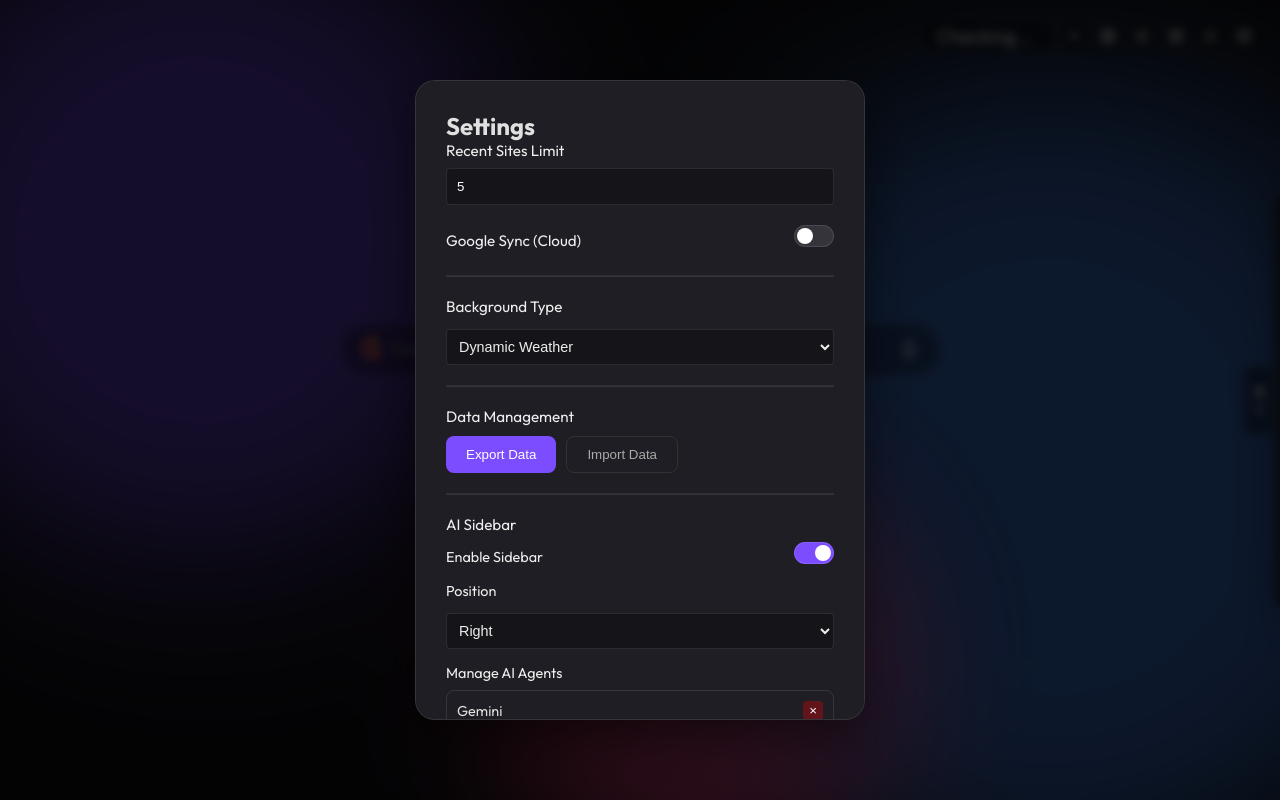
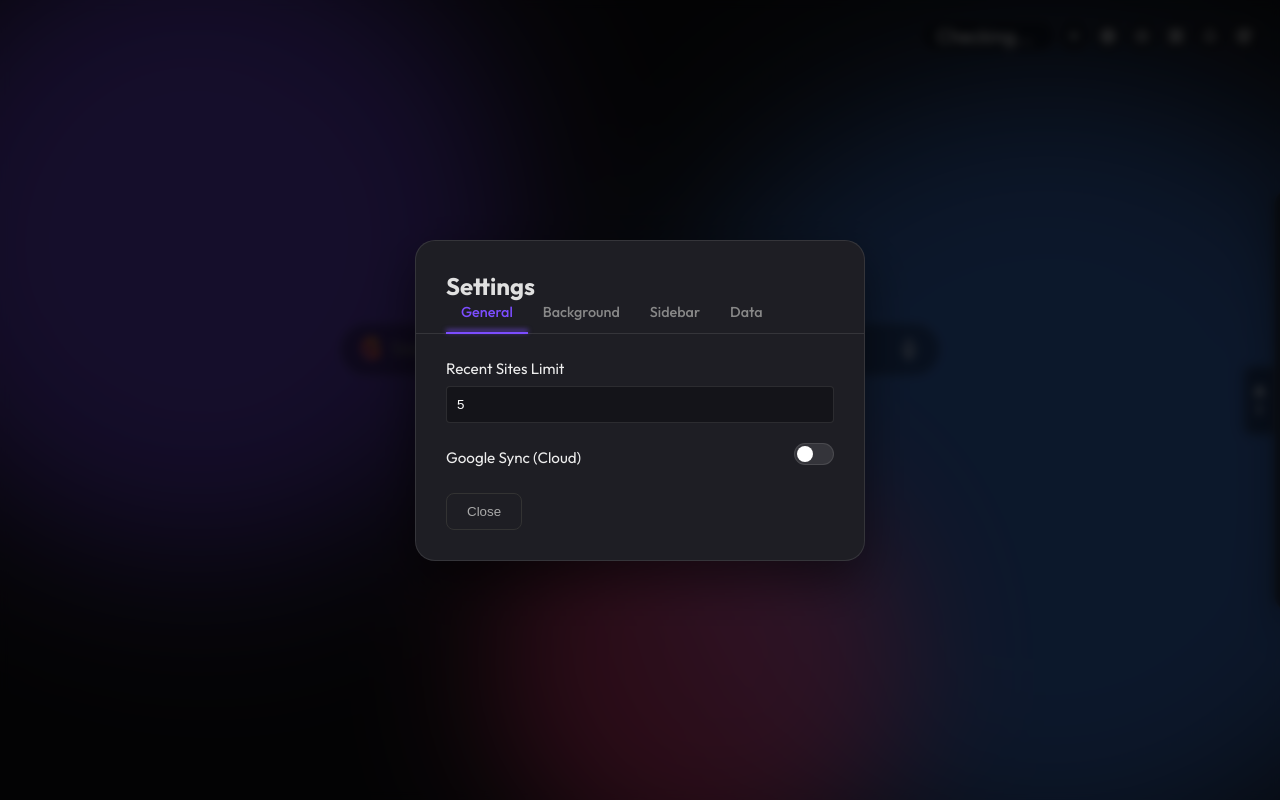
Before and after one commit to skdsam/chrome-home, a browser extension: page newtab.html in a window 1280 px wide. Both pictures are taken after a click on the element 1244 px from the left and 36 px from the top of the page. Drawn offline with Linux system fonts and the light colour scheme.

Commit message:
Implement Tabbbed Settings Modal for better organization

```diff
--- a/newtab.html
+++ b/newtab.html
@@ -7,6 +7,7 @@
     <title>Chrome Home</title>
     <link rel="stylesheet" href="newtab.css">
     <link rel="stylesheet" href="ai-sidebar.css">
+    <link rel="stylesheet" href="tabs.css">
     <!-- Google Fonts for premium look -->
     <link rel="preconnect" href="https://fonts.googleapis.com">
     <link rel="preconnect" href="https://fonts.gstatic.com" crossorigin>
@@ -329,19 +330,35 @@
     <div id="settings-modal-overlay" class="modal-overlay hidden">
         <div class="modal">
             <h2 id="settings-modal-title">Settings</h2>
-            <div class="modal-content">
+
+            <!-- Tabs Header -->
+            <div class="settings-tabs">
+                <div class="tab-item active" data-tab="tab-general">General</div>
+                <div class="tab-item" data-tab="tab-background">Background</div>
+                <div class="tab-item" data-tab="tab-sidebar">Sidebar</div>
+                <div class="tab-item" data-tab="tab-data">Data</div>
+            </div>
+
+            <div class="modal-content" style="padding-top: 15px;">
+
+                <!-- Tab: General -->
+                <div id="tab-general" class="tab-content active">
                     <div class="settings-group">
                         <label for="recent-sites-limit">Recent Sites Limit</label>
                         <input type="number" id="recent-sites-limit" min="1" max="20" value="5">
                     </div>
-                <div class="settings-group" style="display: flex; justify-content: space-between; align-items: center;">
+                    <div class="settings-group"
+                        style="display: flex; justify-content: space-between; align-items: center;">
                         <label for="google-sync-toggle" style="margin-bottom: 0;">Google Sync (Cloud)</label>
                         <label class="switch">
                             <input type="checkbox" id="google-sync-toggle">
                             <span class="slider round"></span>
                         </label>
                     </div>
-                <hr style="border-color: rgba(255,255,255,0.1); margin: 20px 0;">
+                </div>
+
+                <!-- Tab: Background -->
+                <div id="tab-background" class="tab-content">
                     <div class="settings-group">
                         <label for="bg-type-select">Background Type</label>
                         <select id="bg-type-select" class="football-select" style="width: 100%; margin-top: 5px;">
@@ -350,6 +367,10 @@
                             <option value="gradient">Gradient Pattern</option>
                         </select>
                     </div>
+                    <!-- Note: The ID bg-query-group is used in JS to toggle visibility.
+                         We keep it here. The logic in newtab.js might need to check if we are in this tab,
+                         but visibility toggling usually works on the element itself independently.
+                    -->
                     <div id="bg-query-group" class="settings-group hidden">
                         <label for="bg-query-input" id="bg-query-label">Search Query</label>
                         <input type="text" id="bg-query-input" placeholder="e.g. Nature, Space, Minimal"
@@ -360,18 +381,11 @@
                         <input type="number" id="bg-interval-input" min="10" max="3600" value="60"
                             style="width: 100%; margin-top: 5px;">
                     </div>
-                <hr style="border-color: rgba(255,255,255,0.1); margin: 20px 0;">
+                </div>
+
+                <!-- Tab: AI Sidebar -->
+                <div id="tab-sidebar" class="tab-content">
                     <div class="settings-group">
-                    <label>Data Management</label>
-                    <div style="display: flex; gap: 10px; margin-top: 10px;">
-                        <button id="export-data-btn" class="btn-primary">Export Data</button>
-                        <button id="import-data-btn" class="btn-secondary">Import Data</button>
-                        <input type="file" id="import-file-input" accept=".json" hidden>
-                    </div>
-                </div>
-                <hr style="border-color: rgba(255,255,255,0.1); margin: 20px 0;">
-                <div class="settings-group">
-                    <label>AI Sidebar</label>
                         <div
                             style="display: flex; justify-content: space-between; align-items: center; margin-bottom: 10px;">
                             <label for="ai-sidebar-toggle" style="margin-bottom: 0px; font-size: 0.9em;">Enable
@@ -396,11 +410,28 @@
                         <div style="display: flex; gap: 5px;">
                             <input type="text" id="new-agent-name" placeholder="Name" class="football-select"
                                 style="width: 30%;">
-                        <input type="text" id="new-agent-url" placeholder="URL (https://...)" class="football-select"
+                            <input type="text" id="new-agent-url" placeholder="URL" class="football-select"
                                 style="width: 50%;">
-                        <button id="add-agent-btn" class="btn-primary" style="width: 20%; padding: 5px;">Add</button>
+                            <button id="add-agent-btn" class="btn-primary"
+                                style="width: 20%; padding: 5px;">Add</button>
                         </div>
                     </div>
+                </div>
+
+                <!-- Tab: Data -->
+                <div id="tab-data" class="tab-content">
+                    <div class="settings-group">
+                        <label>Data Management</label>
+                        <p style="font-size: 0.8em; color: #888; margin-bottom: 10px;">Export your settings to a JSON
+                            file or import a previous backup.</p>
+                        <div style="display: flex; gap: 10px;">
+                            <button id="export-data-btn" class="btn-primary" style="flex:1;">Export Data</button>
+                            <button id="import-data-btn" class="btn-secondary" style="flex:1;">Import Data</button>
+                            <input type="file" id="import-file-input" accept=".json" hidden>
+                        </div>
+                    </div>
+                </div>
+
             </div>
             <div class="modal-actions">
                 <button type="button" id="close-settings-modal" class="btn-secondary">Close</button>
--- a/newtab.js
+++ b/newtab.js
@@ -359,6 +359,26 @@ document.addEventListener('DOMContentLoaded', async () => {
         });
     }
 
+    // --- Tab Switching Logic ---
+    const tabs = document.querySelectorAll('.tab-item');
+    const tabContents = document.querySelectorAll('.tab-content');
+
+    tabs.forEach(tab => {
+        tab.addEventListener('click', () => {
+            // Remove active from all
+            tabs.forEach(t => t.classList.remove('active'));
+            tabContents.forEach(c => c.classList.remove('active'));
+
+            // Set active
+            tab.classList.add('active');
+            const targetId = tab.getAttribute('data-tab');
+            const targetContent = document.getElementById(targetId);
+            if (targetContent) {
+                targetContent.classList.add('active');
+            }
+        });
+    });
+
     if (closeSettingsModalBtn) {
         closeSettingsModalBtn.addEventListener('click', () => {
             settingsModalOverlay.classList.add('hidden');
--- /dev/null
+++ b/tabs.css
@@ -0,0 +1,51 @@
+/* Tabs Header */
+.settings-tabs {
+    display: flex;
+    border-bottom: 1px solid rgba(255, 255, 255, 0.1);
+    margin: -10px -30px 10px -30px; /* Use negative margins to span full width */
+    padding: 0 30px;
+}
+
+.tab-item {
+    padding: 12px 15px;
+    font-size: 0.9rem;
+    font-weight: 500;
+    color: #888;
+    cursor: pointer;
+    position: relative;
+    transition: color 0.3s;
+}
+
+.tab-item:hover {
+    color: #ccc;
+}
+
+.tab-item.active {
+    color: var(--accent-color);
+}
+
+.tab-item.active::after {
+    content: '';
+    position: absolute;
+    bottom: -1px;
+    left: 0;
+    width: 100%;
+    height: 2px;
+    background: var(--accent-color);
+    box-shadow: 0 -2px 5px var(--accent-color);
+}
+
+/* Tab Content */
+.tab-content {
+    display: none; /* Hidden by default */
+    animation: fadeIn 0.3s ease;
+}
+
+.tab-content.active {
+    display: block; /* Show if active */
+}
+
+@keyframes fadeIn {
+    from { opacity: 0; transform: translateY(5px); }
+    to { opacity: 1; transform: translateY(0); }
+}
```
Lines whose indentation alone changed are shown as unchanged.
